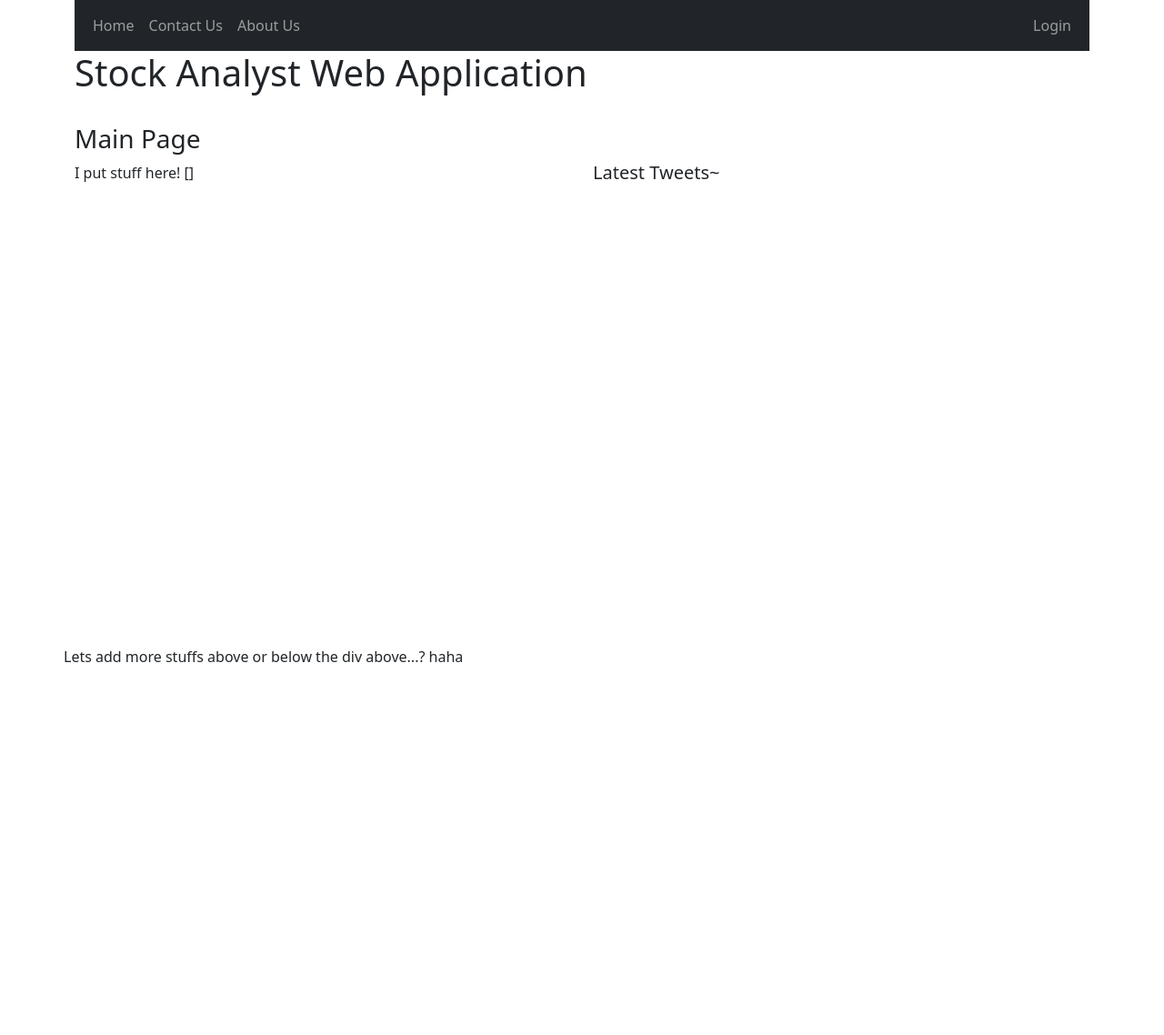
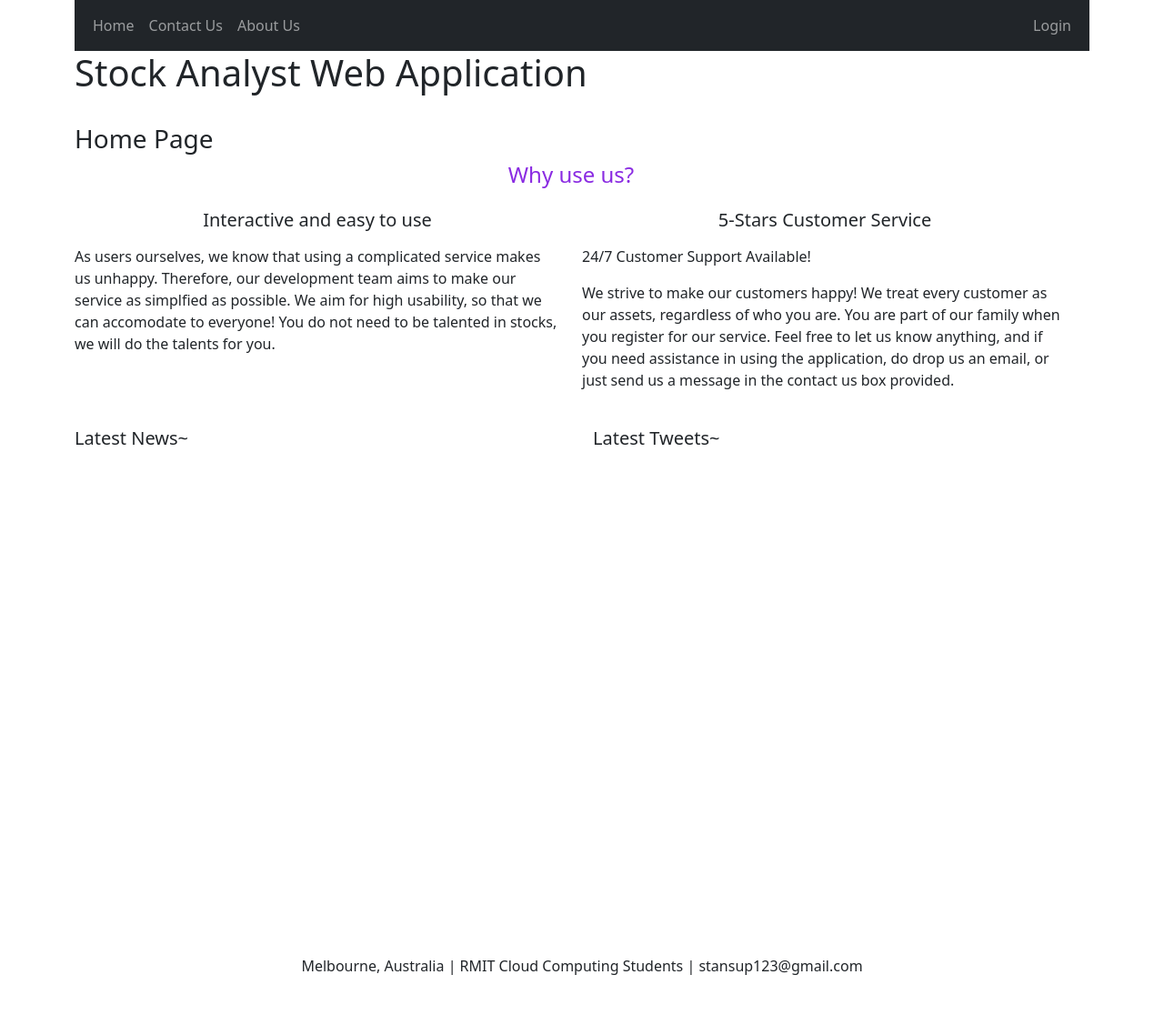
Before and after one commit to RubertoAlexander/CC-A3-StockStrategyApp, a Flask app: page /home in a window 1280 px wide. Shown: the whole page at 91% size. Before the commit the page ends 728 px from the top, so only its background shows below. Run offline with Flask 2, Linux system fonts and the light colour scheme.

Commit message:
Added news API and designed home page

```diff
--- a/app/models/__init__.py
+++ b/app/models/__init__.py
@@ -3,4 +3,4 @@ import boto3
 dynamodb = boto3.resource("dynamodb", region_name="us-east-1")
 s3 = boto3.resource("s3", region_name="us-east-1")
 
-from . import dynamodb_login, dynamodb_register, dynamodb_userdb, dynamodb_favourites, s3_register, s3_userBucket, emailapi, tweetapi, config, yf_stock, yf_autocomplete, ses_register, backtest
+from . import dynamodb_login, dynamodb_register, dynamodb_userdb, dynamodb_favourites, s3_register, s3_userBucket, emailapi, tweetapi, config, yf_stock, yf_autocomplete, ses_register, backtest, newsapi
--- a/app/templates/mainpage.html
+++ b/app/templates/mainpage.html
@@ -16,26 +16,76 @@
         }
     </style>
 
-    <div class="row">
-        <div class="col-sm">
-            <h3>Main Page</h3>
+    <div class = "row">
+        <h3>Home Page</h3>
+    </div>
+
+    <div class = "row">
+        <div class = "row" style = "text-align: center;">
+            <h4><p style = "color:blueviolet">Why use us?</p></h4>
+        </div>
+
+        <br>
+
+        <div class = "row">
+            <div class = "col">
+                <h5><p style = "text-align: center;">Interactive and easy to use</p></h5>
+                <p>
+                    As users ourselves, we know that using a complicated service makes us unhappy.
+                    Therefore, our development team aims to make our service as simplfied as possible.
+                    We aim for high usability, so that we can accomodate to everyone!
+                    You do not need to be talented in stocks, we will do the talents for you.
+                </p>
+            </div>
+            <div class = "col">
+                <h5><p style = "text-align: center;">5-Stars Customer Service</p></h5>
+                <p>24/7 Customer Support Available!</p>
+                <p>
+                    We strive to make our customers happy! We treat every customer as our assets, regardless of who you are.
+                    You are part of our family when you register for our service.
+                    Feel free to let us know anything, and if you need assistance in using the application, do drop us an email, or just send us a message in the contact us box provided.
+                </p>
+            </div>
+        </div>
+    </div>
+
+    <br>
 
     <div class = "row">
         <div class = "col">
-            I put stuff here!
-            {{ tweet_id_list }}
+            <h5>Latest News~</h5>
+            <div class = "scrollable-container">
+                {% for news in news_list %}
+                    <div class="card" style="width: auto;">
+                        <div class="card-body">
+                          <h5 class="card-title">{{ news[0] }}</h5>
+                          <p class="card-text">{{ news[1] }}</p>
+                          <p class = "card-text">by: {{ news[2] }}</p>
+                          <a href="{{ news[3] }}" target = "_blank" class="btn btn-primary">Read more here</a>
+                        </div>
+                      </div>
+                {% endfor %}
+            </div>
         </div>
         <div class = "col">
             <h5>Latest Tweets~</h5>
             <div class = "scrollable-container">
                 {% for tweet_id in tweet_id_list %}
-                    <blockquote class = "twitter-tweet"><a href = "https://twitter.com/x/status/{{ tweet_id }}"></a></blockquote> <script async src="https://platform.twitter.com/widgets.js" charset="utf-8"></script>
+                    <blockquote class = "twitter-tweet"><a href = "https://twitter.com/x/status/{{ tweet_id }}" target = "_blank"></a></blockquote> <script async src="https://platform.twitter.com/widgets.js" charset="utf-8"></script>
                 {% endfor %}
             </div>
         </div>
     </div>
-    <div class = "row">
-        Lets add more stuffs above or below the div above...? haha
+
+    <br>
+    <br>
+
+    <div class = "row" style = "text-align: center;">
+        <p>Melbourne, Australia | RMIT Cloud Computing Students | stansup123@gmail.com</p>
     </div>
+
+    <br>
+    <br>
+
 </body>
 {% endblock %}
--- a/app/views/main_page.py
+++ b/app/views/main_page.py
@@ -3,17 +3,20 @@ from flask import render_template, request, redirect, make_response
 
 from app import app
 
-from app.models import tweetapi
+from app.models import tweetapi, newsapi
 
 @app.route("/home")
 def main_page():
     username = request.cookies.get("username")
     if not username: redirect("/login")
 
+    # news_list = newsapi.getNews()
     # tweet_id_list = tweetapi.streamtweets()
+
+    news_list = []
     tweet_id_list = []
 
-    return render_template("mainpage.html", username = username, tweet_id_list = tweet_id_list)
+    return render_template("mainpage.html", username = username, tweet_id_list = tweet_id_list, news_list = news_list)
 
 @app.route("/logout")
 def logout():
```
Also changed, not shown: app/models/newsapi.py (added, +40 -0 lines).
